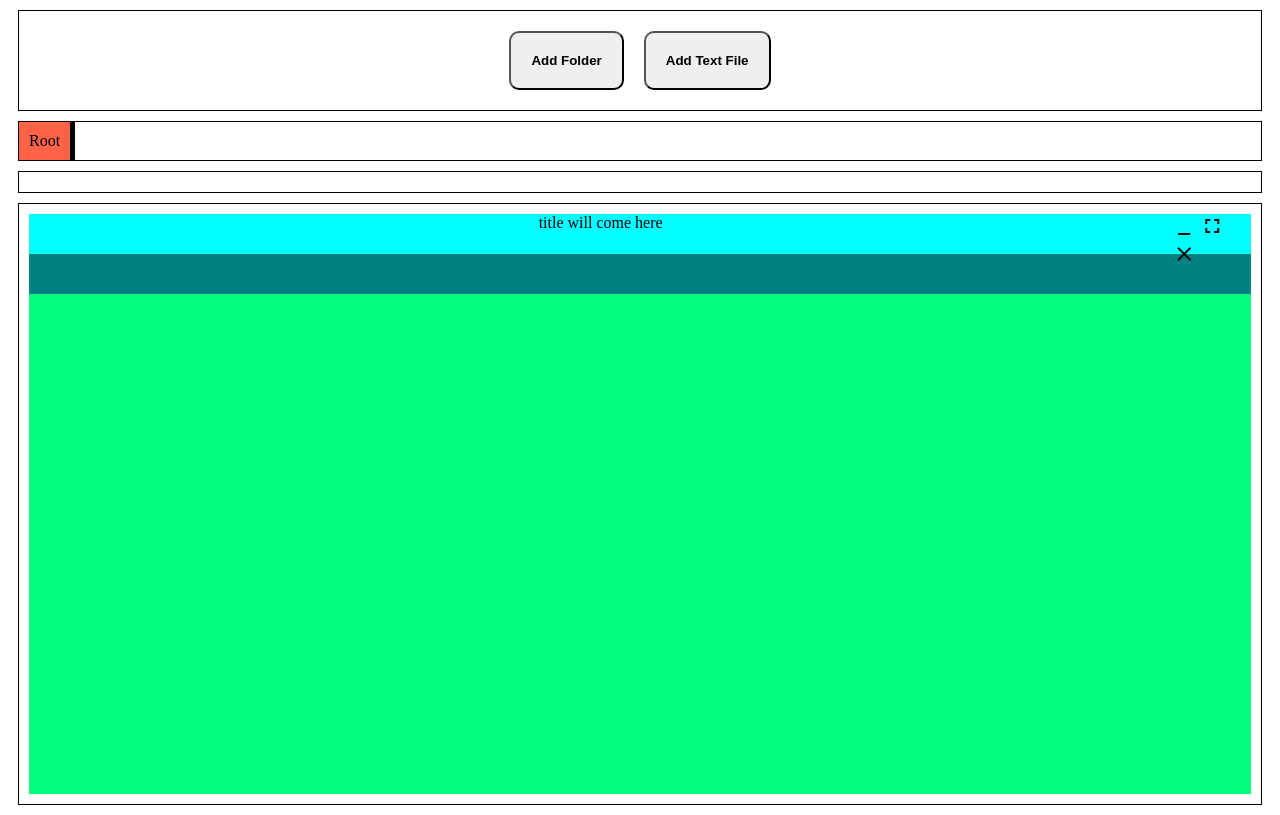
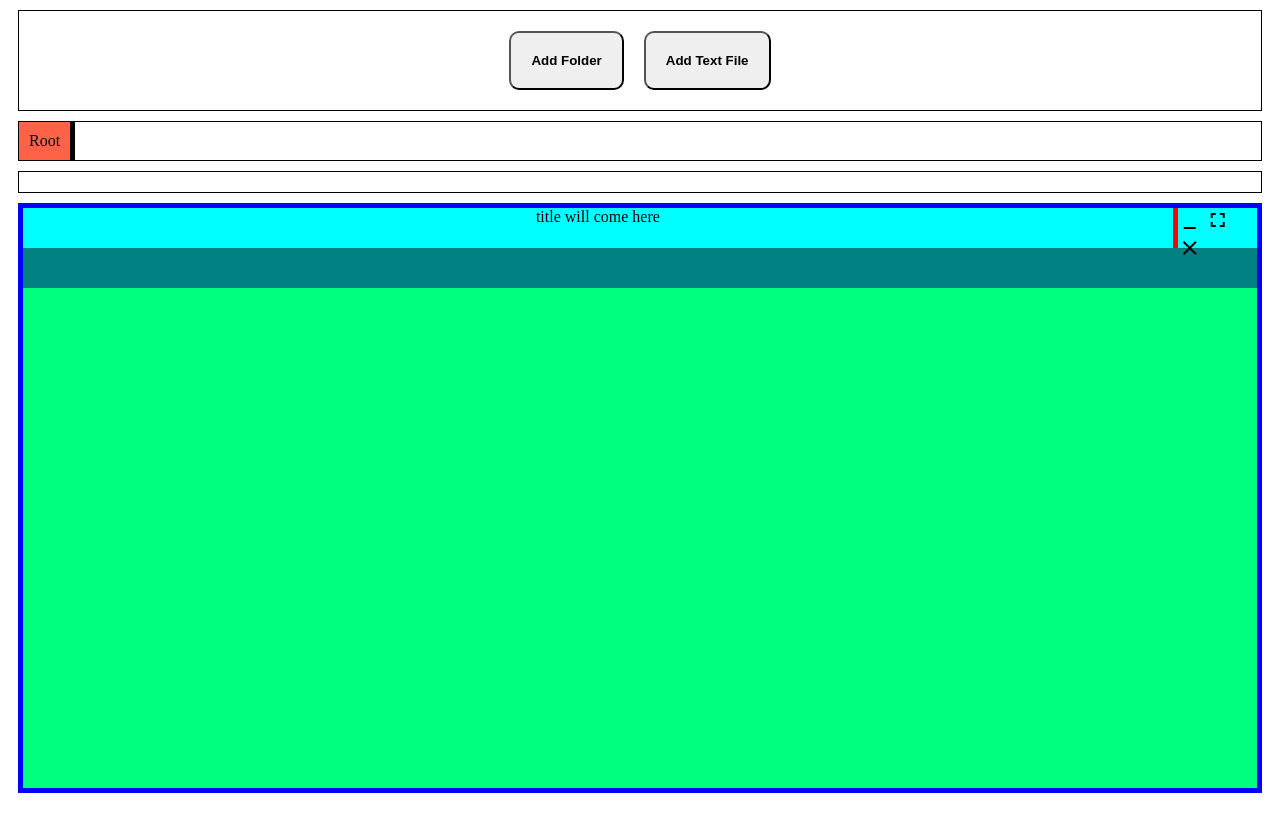
Before and after one commit to DEBADYUTI-KARMAKAR/Deb-Drive, a plain HTML site: page index.html in a window 1280 px wide. Drawn offline with Linux system fonts and the light colour scheme.

Commit message:
Update text file

```diff
--- a/style.css
+++ b/style.css
@@ -24,49 +24,24 @@
     margin: 10px;
     display: flex;
 }
+
 #breadcrumb a {
     background-color: tomato;
     padding: 10px;
-    border-right:5px solid black ;
+    border-right: 5px solid black;
 }
-#breadcrumb a:hover{
+
+#breadcrumb a:hover {
     background-color: teal;
     text-decoration: underline;
 }
+
 #container{
     border: 1px solid black;
     margin: 10px;
     padding: 10px;
     display: flex;
 }
-
-#app{
-    border: 1px solid black;
-    margin: 10px;
-    padding: 10px;
-}
-#app-title-bar{
-    display: flex;
-    background-color: cyan;
-    height: 40px;
-}
-#app-title{
-    width: 95%;
-    text-align: center;
-
-}
-#app-menu-bar{
-    display: flex;
-    background-color: teal;
-    height: 40px;
-
-}
-#app-body{
-    display: flex;
-    background-color: springgreen;
-    height: 500px;
-}
-
 
 .folder {
     background-color: teal;
@@ -95,22 +70,24 @@
     transform: scale(2);
 }
 
-.text-file{
+
+.text-file {
     background-color: lightcoral;
-    color: white;
+    color:white;
     height: 120px;
     width: 150px;
 
     margin: 10px;
     padding: 10px;
 
-    border: 2px solid red;
-    border-radius: 10px ;
+    border:2px solid red;
+    border-radius: 10px;
 }
 
 .text-file div[purpose=name]{
     margin-top: 80px;
 }
+
 .text-file [action]{
     text-decoration: underline;
     cursor: pointer;
@@ -120,3 +97,42 @@
     color: blue;
     transform: scale(2);
 }
+
+#app{
+    border: 5px solid blue;
+    margin: 10px;
+}
+
+#app-title-bar {
+    display: flex;
+    background-color: cyan;
+    height: 40px;
+}
+
+#app-title {
+    width: 94%;
+    text-align: center;
+    border-right: 5px solid red;
+}
+
+#app-menu-bar {
+    display: flex;
+    background-color: teal;
+    height: 40px;
+}
+
+#app-body {
+    display: flex;
+    background-color:springgreen;
+    height: 500px;
+}
+
+.notepad-body {
+    height: 100%;
+    width: 100%;
+}
+
+.notepad-body textarea{
+    height: 100%;
+    width: 100%;
+}
```
